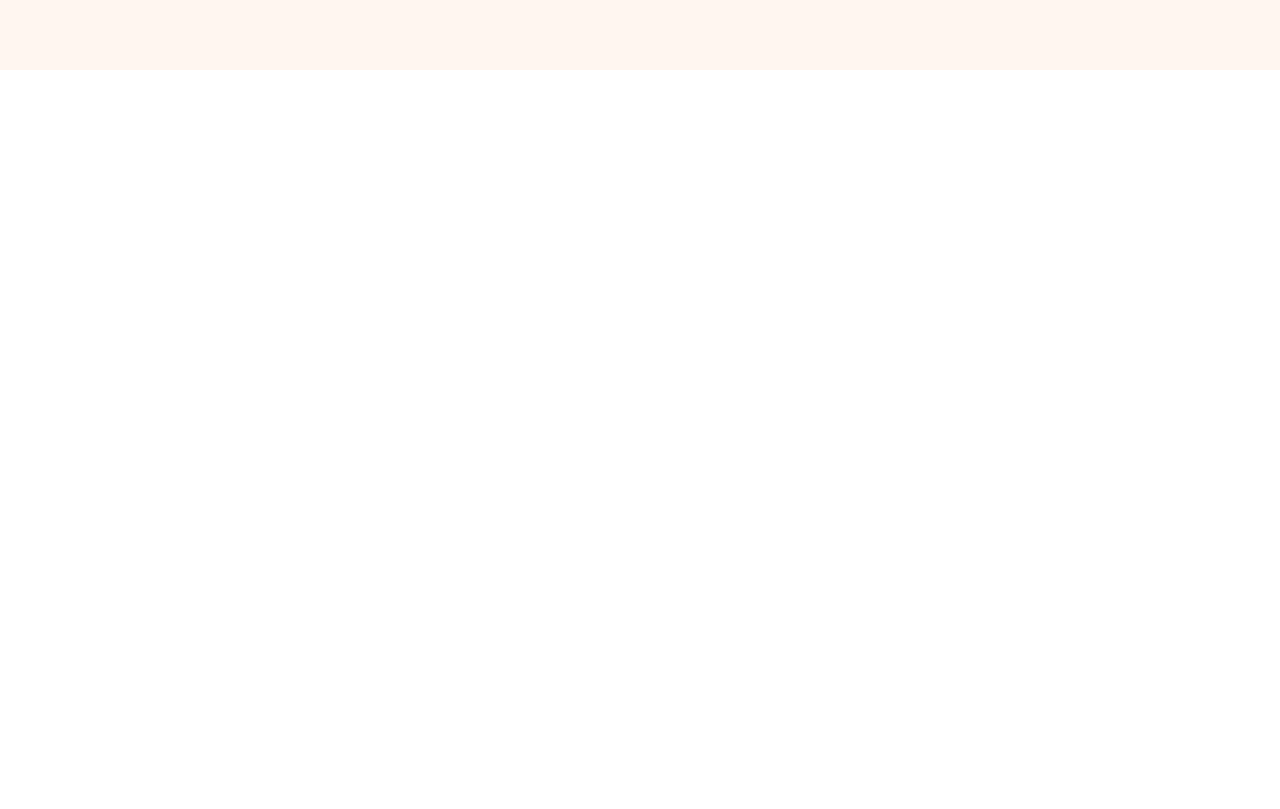
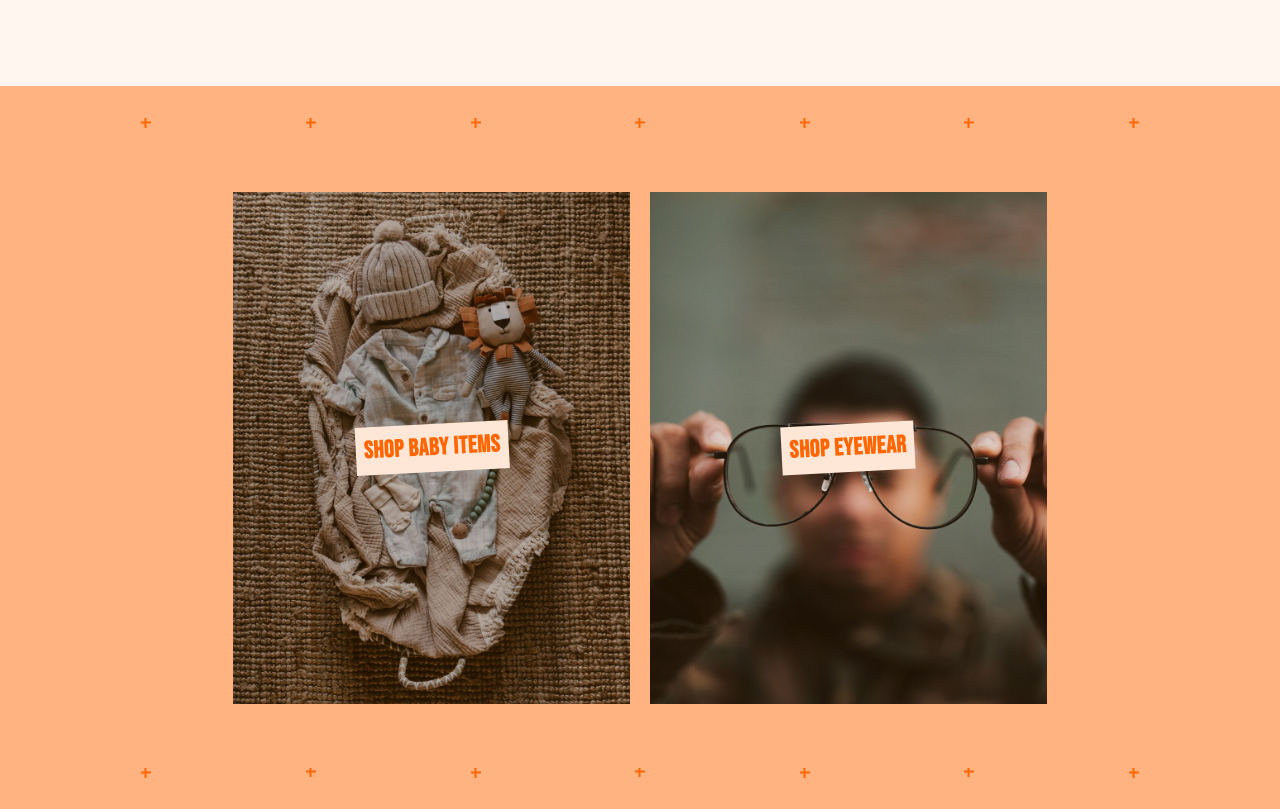
Before and after one commit to Emma769/frames-by-bibi, a React (Vite) app: page / in a window 1280 px wide. Shown: the part 1656-2465 px from the top of the page. Before the commit the page ends 1726 px from the top, so only its background shows below. Built offline with nearby package versions, Linux system fonts and the light colour scheme.

Commit message:
add collection section to the home page

```diff
--- a/src/index.css
+++ b/src/index.css
@@ -168,3 +168,29 @@ nav a {
 .scroll-container img {
   @apply block w-full h-full object-cover grow-0 shrink-0;
 }
+
+.cross {
+  @apply relative w-[.6em] h-[.6em] cursor-pointer overflow-hidden;
+}
+
+.cross-container {
+  @apply flex items-center justify-center;
+}
+
+.cross-container:nth-child(odd) .cross {
+  animation: go-in-circles 1s ease-in-out 1s infinite;
+}
+
+.vertical {
+  @apply absolute inset-0 border-b-2 border-[#ff6600] h-1/2 translate-y-[.5px];
+}
+
+.horizontal {
+  @apply absolute inset-0 w-1/2 border-r-2 border-[#ff6600] -translate-x-[-.5px];
+}
+
+@keyframes go-in-circles {
+  100% {
+    transform: rotate(360deg);
+  }
+}
--- a/src/pages/HomePage.tsx
+++ b/src/pages/HomePage.tsx
@@ -8,6 +8,7 @@ export default function HomePage() {
     <main>
       <HeroSection />
       <FeaturedProducts />
+      <ProductCollection />
     </main>
   );
 }
@@ -76,7 +77,7 @@ function FeaturedProducts() {
     useHorizontalScroll<HTMLDivElement>(1);
 
   return (
-    <section className="py-8 bg-[hsl(24,100%,97%)]">
+    <section className="py-10 bg-[hsl(24,100%,97%)]">
       <div>
         <p className="text-center font-[bebas] font-semibold tracking-wider text-2xl">
           <span className="bg-[hsl(24,100%,75%)] py-1 px-2 -rotate-3 inline-block">
@@ -120,3 +121,59 @@ function FeaturedProducts() {
     </section>
   );
 }
+
+function ProductCollection() {
+  return (
+    <div className="py-8 bg-[hsl(24,100%,75%)] min-h-fit">
+      <CrossAnimation />
+      <Container>
+        <div className="flex w-full flex-col sm:flex-row h-full px-5 py-16 gap-5">
+          <Link
+            to="/"
+            className="block w-full h-[25em] sm:h-[28em] md:h-[32em] relative after:content-[''] after:absolute after:bg-[rgba(255,102,0,.1)] after:inset-0"
+          >
+            <img
+              src="/toa-heftiba-GnkfcQxuj7A-unsplash.jpg"
+              alt=""
+              className="block w-full h-full object-cover"
+            />
+            <p className="absolute text-nowrap top-1/2 -translate-y-1/2 left-1/2 -translate-x-1/2 font-[bebas] bg-[hsl(24,100%,97%)] text-[#ff6600] font-bold text-2xl p-2 tracking-wide -rotate-3">
+              shop baby items
+            </p>
+          </Link>
+          <Link
+            to="/"
+            className="block w-full h-[25em] sm:h-[28em] md:h-[32em] relative after:content-[''] after:absolute after:bg-[rgba(255,102,0,.1)] after:inset-0"
+          >
+            <img
+              src="nathan-dumlao-VJHb4QPBgV4-unsplash.jpg"
+              alt=""
+              className="block w-full h-full object-cover"
+            />
+            <p className="absolute text-nowrap top-1/2 -translate-y-1/2 left-1/2 -translate-x-1/2 font-[bebas] bg-[hsl(24,100%,97%)] text-[#ff6600] font-bold text-2xl p-2 tracking-wide -rotate-3">
+              shop eyewear
+            </p>
+          </Link>
+        </div>
+      </Container>
+      <CrossAnimation />
+    </div>
+  );
+}
+
+function CrossAnimation() {
+  return (
+    <div className="grid grid-cols-7 px-16">
+      {Array.from({ length: 7 }, (_, idx) => {
+        return (
+          <div key={`cross_${idx}`} className="cross-container">
+            <div className="cross">
+              <div className="vertical"></div>
+              <div className="horizontal"></div>
+            </div>
+          </div>
+        );
+      })}
+    </div>
+  );
+}
```
Also changed, not shown: public/nathan-dumlao-VJHb4QPBgV4-unsplash.jpg (added), public/toa-heftiba-GnkfcQxuj7A-unsplash.jpg (added).
